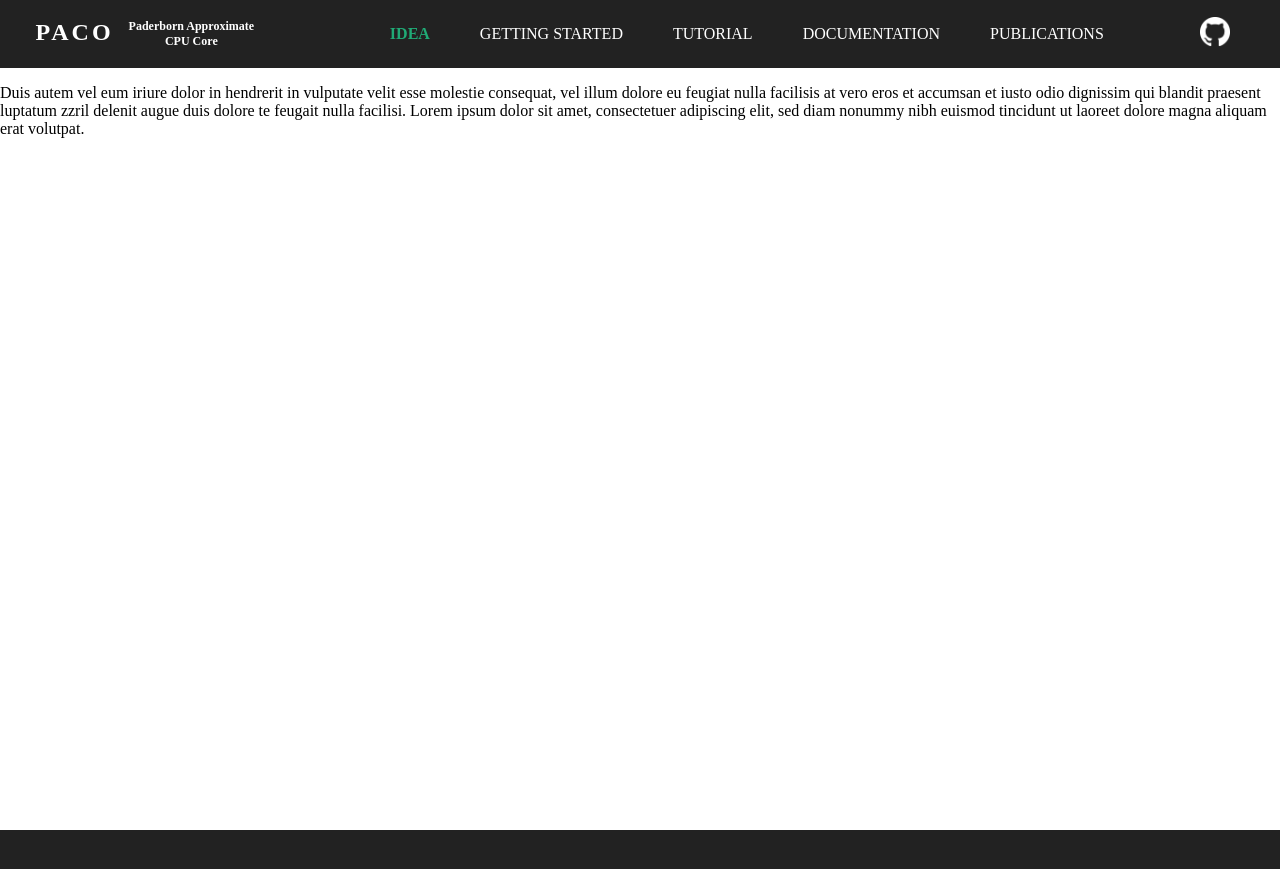
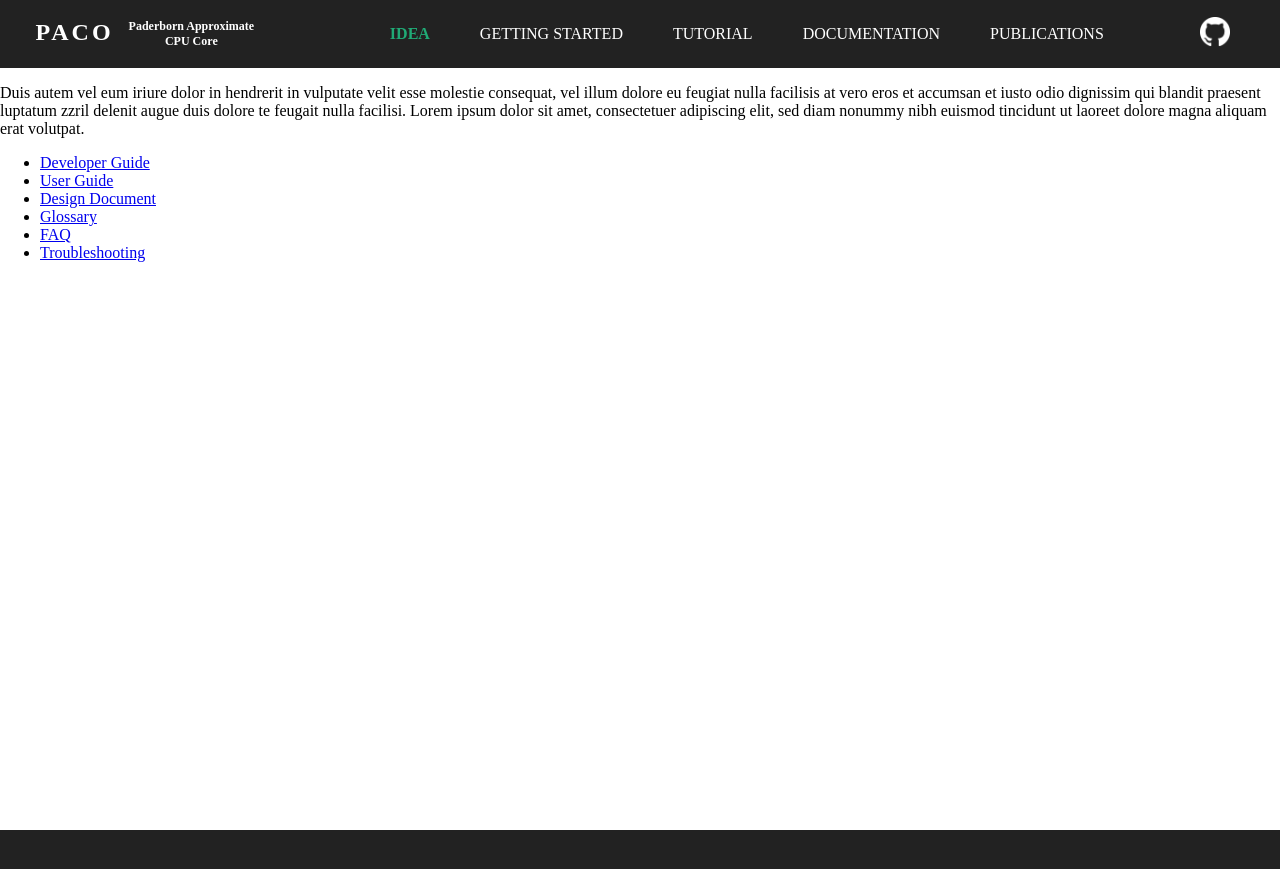
Before and after one commit to PACO-CPU/PACO, a Jekyll site: the page built from documentation/index.md, in a window 1280 px wide. Shown: the top 869 px of the page. Built offline with Jekyll 4.4.1, drawn with Linux system fonts in a browser that asks for light colours.

Commit message:
Updated contents of documentation

```diff
--- a/documentation/index.md
+++ b/documentation/index.md
@@ -5,3 +5,14 @@ permalink: /documentation
 
 ---
 Duis autem vel eum iriure dolor in hendrerit in vulputate velit esse molestie consequat, vel illum dolore eu feugiat nulla facilisis at vero eros et accumsan et iusto odio dignissim qui blandit praesent luptatum zzril delenit augue duis dolore te feugait nulla facilisi. Lorem ipsum dolor sit amet, consectetuer adipiscing elit, sed diam nonummy nibh euismod tincidunt ut laoreet dolore magna aliquam erat volutpat.
+
+<aside>
+  <ul>
+    <li><a href = "#0"> Developer Guide </a></li>
+    <li><a href = "#0"> User Guide </a></li>
+    <li><a href = "#0"> Design Document </a></li>
+    <li><a href = "#0"> Glossary </a></li>
+    <li><a href = "#0"> FAQ </a></li>
+    <li><a href = "#0"> Troubleshooting </a></li>
+  </ul>
+</aside>
```
